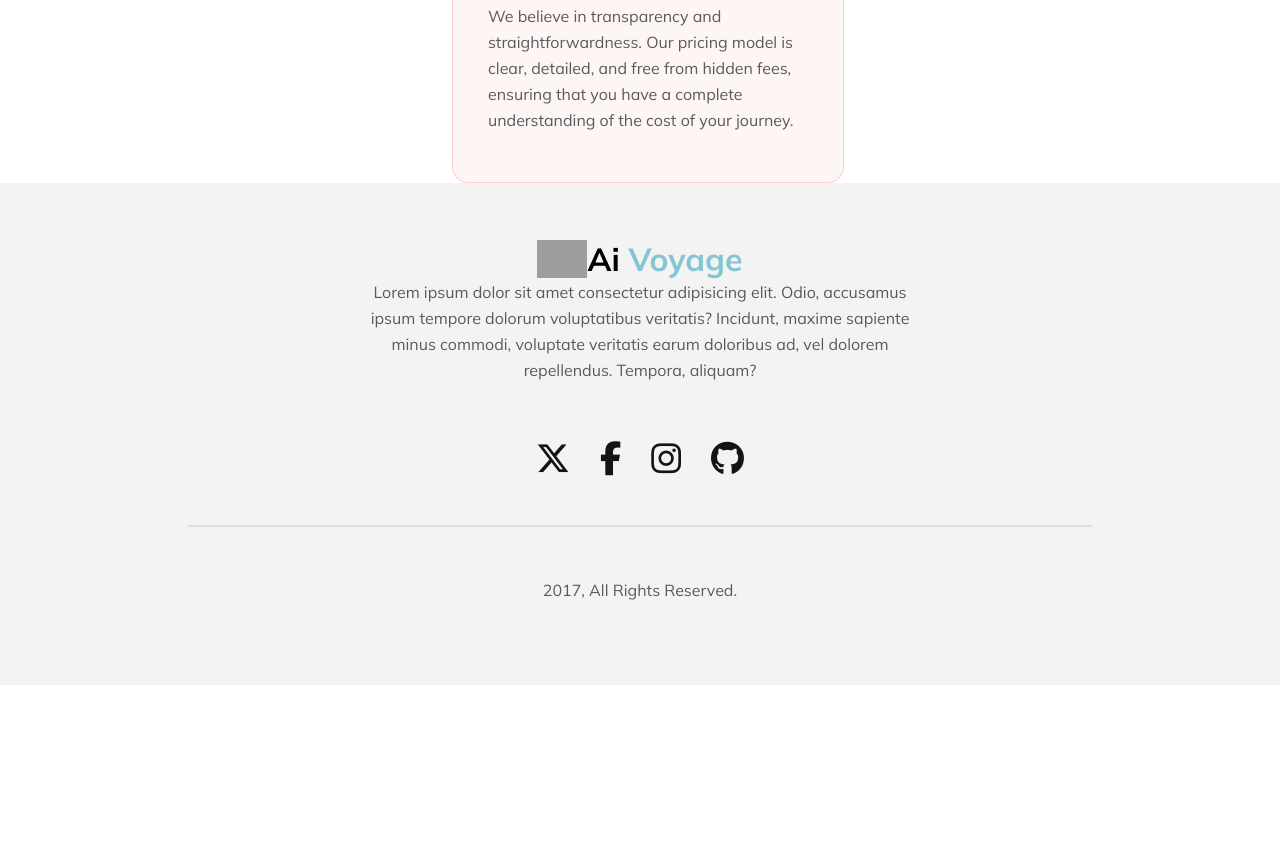
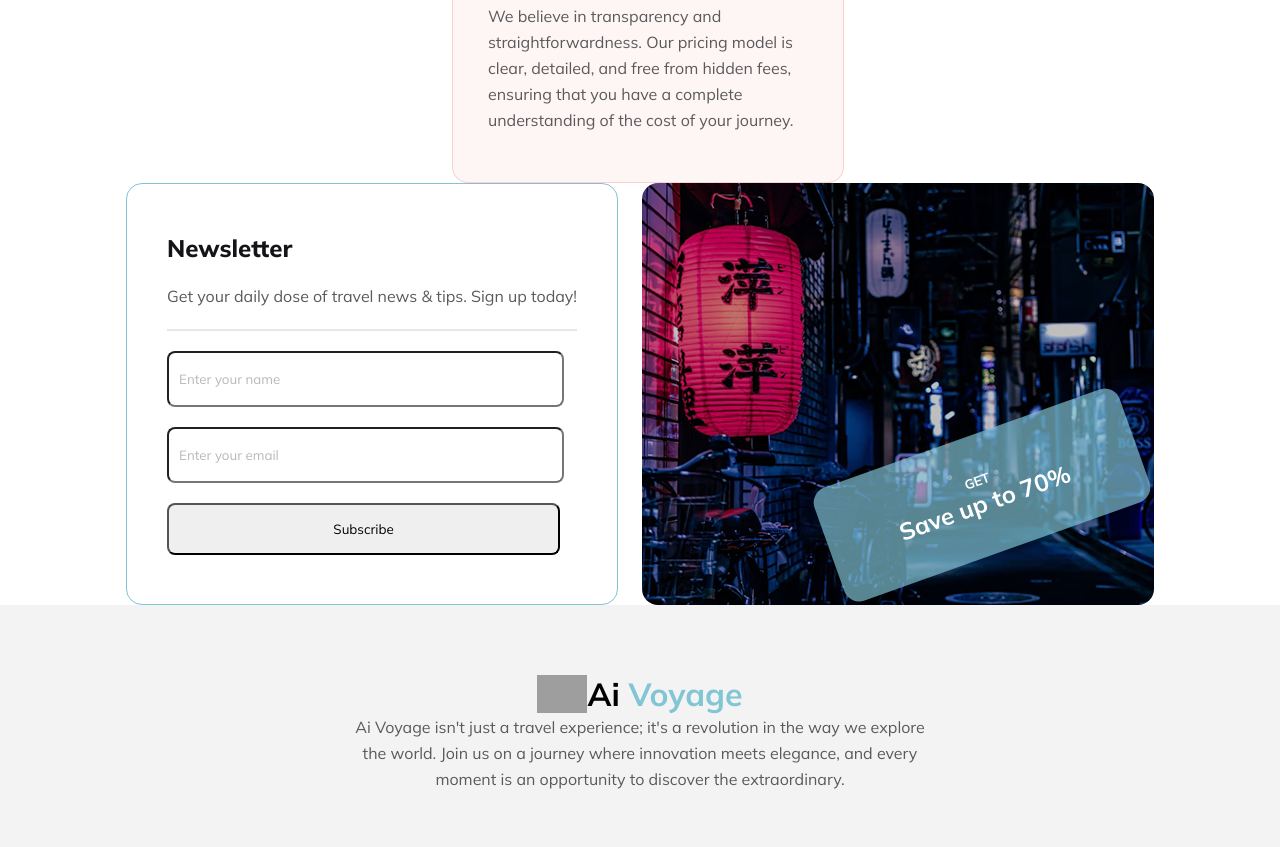
Before and after one commit to nekokaito/AiVoyage, a plain HTML site: page index.html in a window 1280 px wide. Shown: the part 3565-4412 px from the top of the page. Before the commit the page ends 4250 px from the top, so only its background shows below. Drawn offline with Linux system fonts and the light colour scheme; grey boxes are pictures that could not be loaded.

Commit message:
fixed ico and added newslater section

```diff
--- a/index.html
+++ b/index.html
@@ -124,18 +124,38 @@
           </div>
         </div>
       </section>
+      <!-- Newsletter section -->
+      <section class="newsletter-section">
+        <div class="email-content">
+          <h3>Newsletter</h3>
+          <p>
+            Get your daily dose of travel news & tips. Sign up today!
+          </p>
+          <hr>
+          <input type="text" placeholder="Enter your name" />
+          <input type="email" name="" id="" placeholder="Enter your email" />
+          <button class="button">Subscribe</button>
+        </div>
+        <div class="email-bg">
+          <div class="offer-box">
+            <h5>GET</h5>
+            <h2>Save up to 70%</h2>
+          </div>
+        </div>
+      </section>
     </main>
     <footer>
       <div class="icon-div">
         <img src="images/logo.gif" alt="">
     <h1>Ai <span class="sky-color">Voyage</span></h1>
     </div>
-    <p>Lorem ipsum dolor sit amet consectetur adipisicing elit. Odio, accusamus ipsum tempore dolorum voluptatibus veritatis? Incidunt, maxime sapiente minus commodi, voluptate veritatis earum doloribus ad, vel dolorem repellendus. Tempora, aliquam?</p>
+    <p>Ai Voyage isn't just a travel experience; it's a revolution in the way we explore the world. Join us on a journey where innovation meets elegance, and every moment is an opportunity to discover the extraordinary.</p>
     <div class="social-media">
-      <a href=""><i class="fa-brands fa-x-twitter"></i></a>
-      <a href=""><i class="fa-brands fa-facebook-f"></i></a>
-      <a href=""><i class="fa-brands fa-instagram"></i></a>
-      <a href=""><i class="fa-brands fa-github"></i></a>
+      <a class="odd" href=""><i class="fa-brands fa-x-twitter"></i></a>
+      <a class="even" href=""><i class="fa-brands fa-facebook-f"></i></a>
+      <a class="odd" href=""><i class="fa-brands fa-github"></i></a>
+      <a class="even" href=""><i class="fa-brands fa-instagram"></i></a>
+
     </div>
     <div class="copyright">
       <p>2017, All Rights Reserved.</p>
--- a/styles/main.css
+++ b/styles/main.css
@@ -382,6 +382,79 @@ li {
   background: rgba(233, 68, 68, 0.05);
 }
 
+ /* Newsletter Section Styles */
+
+ .newsletter-section {
+  display: flex;
+  justify-content: center;
+  gap:24px;
+ }
+ .newsletter-section h3 {
+  color: #131318;
+font-family: Mulish;
+font-size: 24px;
+font-style: normal;
+font-weight: 800;
+line-height: normal;
+ }
+ .newsletter-section p {
+  color: #5A5A5D;
+  font-size: 16px;
+  font-style: normal;
+  font-weight: 400;
+  line-height: 26px;
+ }
+ .newsletter-section hr {
+  border: 1px solid rgba(19, 19, 24, 0.10);
+ }
+ .newsletter-section input, button {
+  width: 393px;
+  height: 52px;
+  border-radius: 8px;
+
+ }
+ .newsletter-section input::placeholder {
+  padding-left: 10px;
+  color: #1313184D;
+}
+ .offer-box {
+  width: 324px;
+  height: 120px;
+  transform: rotate(-19.628deg);
+  color:#fff;
+  border-radius: 1rem;
+  background: #82c4d5ad;
+  bottom: 50px;
+  right: 10px;
+  display: flex;
+  flex-direction: column;
+  align-items: center;
+  justify-content: center;
+  position: absolute;
+}
+.email-bg {
+
+    background-image: url(../images/email-bg.png);
+    height: 422px;
+    width: 40%;
+    background-position: center;
+    background-size: cover;
+    background-repeat: no-repeat;
+    border-radius: 1rem;
+    position: relative;
+  }
+  .email-content {
+    border: 1px solid #82c4d5;
+    display: flex;
+    flex-direction: column;
+    justify-content: center;
+    gap: 20px;
+    padding: 40px;
+    border-radius: 1rem;
+  }
+
+
+
 /* Footer Section Styles */
 footer {
   display: flex;
@@ -408,9 +481,21 @@ padding: 0 355px;
   gap: 30px;
   margin-top: 32px;
 }
-.social-media i {
+.social-media .odd> i {
   font-size: 34px;
   color: #131318;
+}
+.social-media .odd> i:hover {
+  font-size: 34px;
+  color: #747474;
+}
+.social-media .even> i {
+  font-size: 34px;
+  color: #82c4d5;
+}
+.social-media .even> i:hover {
+  font-size: 34px;
+  color: #769ca6;
 }
 .copyright {
   margin-top: 50px;
```
Also changed, not shown: images/email-bg.png (added).
